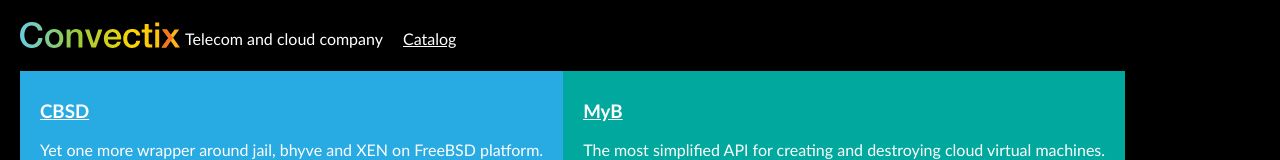
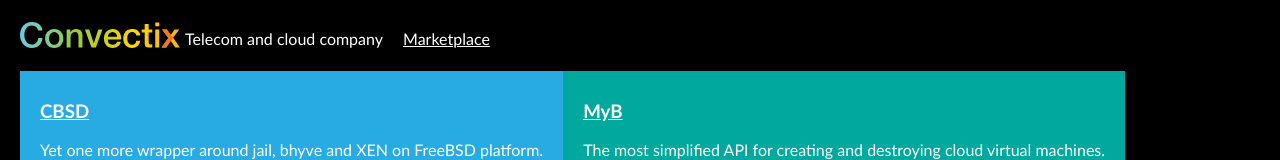
Before and after one commit to convectix/site, a Next.js app: page / in a window 1280 px wide. Shown: the top 160 px of the page. Built offline with nearby package versions, Linux system fonts and the light colour scheme.

Commit message:
Marketplace

```diff
--- a/components/layout.js
+++ b/components/layout.js
@@ -21,7 +21,7 @@
         </Link>
         <description>Telecom and cloud company</description>
         <nav>
-            <Link href="/catalog">Catalog</Link>
+            <Link href="/marketplace">Marketplace</Link>
         </nav>
     </header>
     <main className={styles.main}>
--- a/pages/catalog.js
+++ b/pages/marketplace.js
@@ -1,12 +1,12 @@
 import Head from 'next/head';
 import Image from 'next/image';
-import styles from '../styles/Catalog.module.scss';
+import styles from '../styles/Marketplace.module.scss';
 import Layout from '../components/layout';
 
 export default function Catalog({catalog}) {
   return (
     <Layout>
-        <h1>Catalog</h1>
+        <h1>Marketplace</h1>
         <catalog className={styles.catalog}>
         {catalog.map((item) => (
             <card key={item.title}>
```
Also changed, not shown: styles/Marketplace.module.scss (renamed from styles/Catalog.module.scss).
